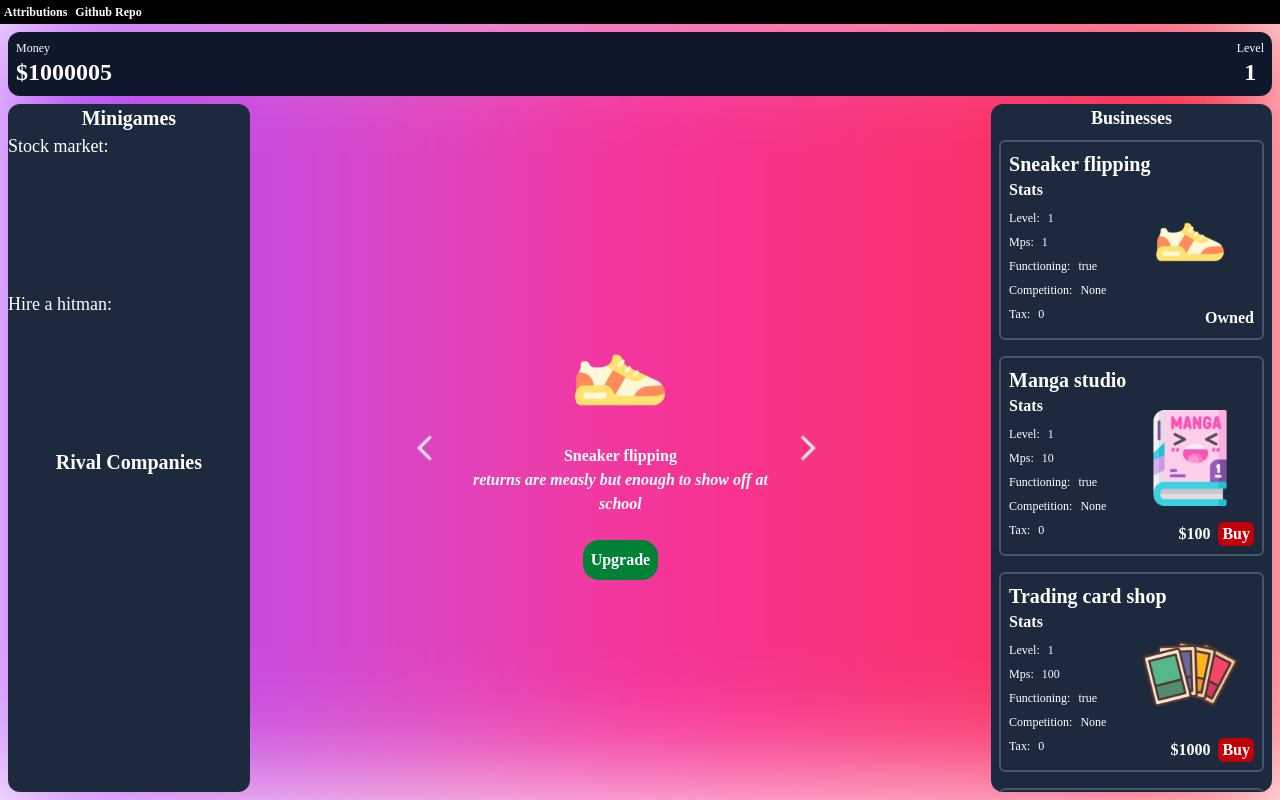
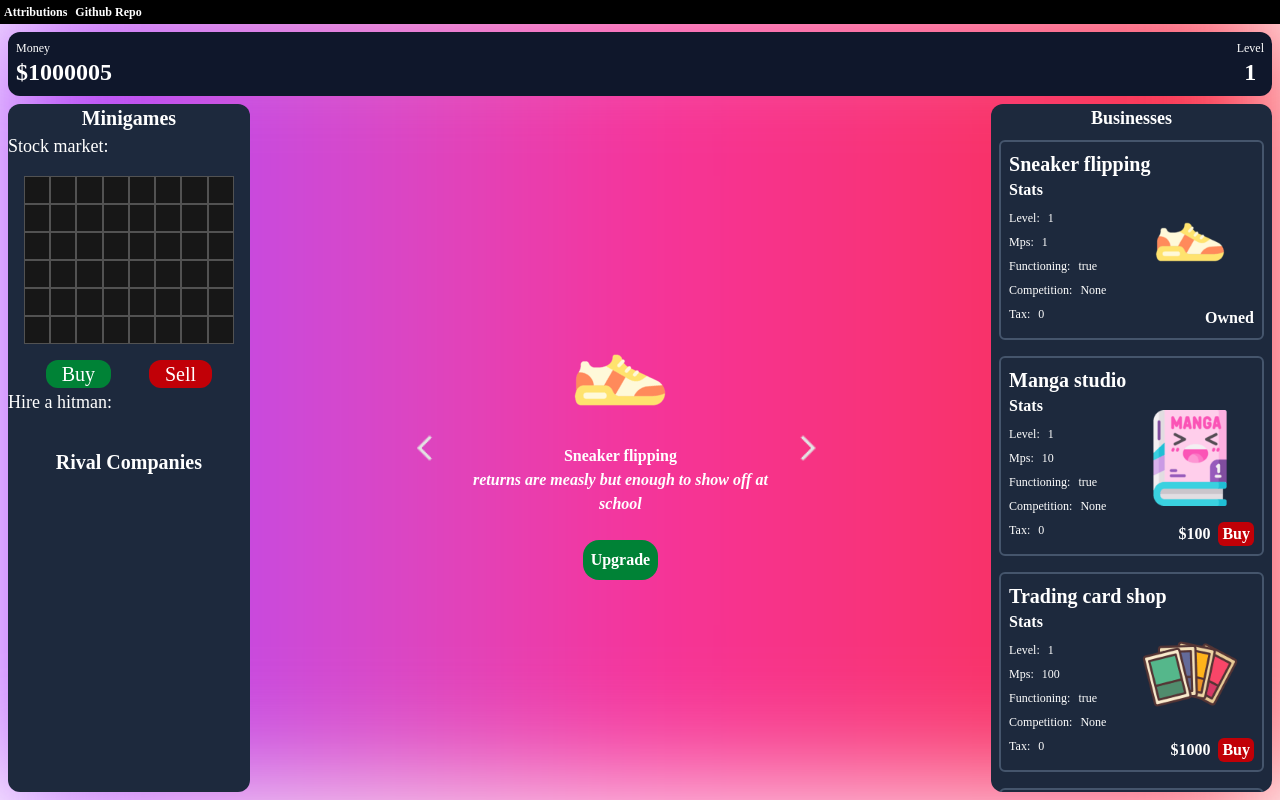
Before and after one commit to NaokiTM/tycoon, a React (Vite) app: page / in a window 1280 px wide. Built offline with nearby package versions, Linux system fonts and the light colour scheme; a web font is replaced by a local one.

Commit message:
made basic ui for stock market minigame

```diff
--- a/src/components/Leftbar.jsx
+++ b/src/components/Leftbar.jsx
@@ -1,4 +1,5 @@
 import React from 'react'
+import Stockmarket from './Stockmarket'
 
 const Leftbar = () => {
   return (
@@ -6,9 +7,14 @@ const Leftbar = () => {
         <div className="h-full bg-slate-800 flex flex-col rounded-xl">
             <div className="flex flex-col flex-1 text-center text-xl" id="minigames">
                 <div>Minigames</div>
-                <div id="stocks" className="text-left font-medium flex flex-1">
+
+
+                <div id="stocks" className="text-left font-medium flex flex-1 flex-col">
                     <div className="text-lg">Stock market:</div>
+                    <Stockmarket />
                 </div>
+
+
                 <div id="hitman" className="text-left font-medium flex flex-1">
                     <div className="text-lg font-['Rubik_Glitch']">Hire a hitman: </div>
                 </div>
--- /dev/null
+++ b/src/components/Stockmarket.jsx
@@ -0,0 +1,21 @@
+import React from 'react'
+
+const Stockmarket = () => {
+  const graph = Array(48).fill(null)
+
+  return (
+    <>
+        <div className='grid grid-cols-8 bg-neutral-900 m-4'>
+            {graph.map((cellContents, index) => (
+                <div key = {index} className='w-full h-7 border-1 border-neutral-600'>{cellContents}</div>
+            ))}
+        </div>
+        <div className='flex justify-evenly w-full '>
+            <button className='bg-green-700 pl-4 pr-4 rounded-xl hover:pointer-cursor'>Buy</button>
+            <button className='bg-red-700 pl-4 pr-4 rounded-xl hover:pointer-cursor'>Sell</button>
+        </div>
+    </>
+  )
+}
+
+export default Stockmarket
```
